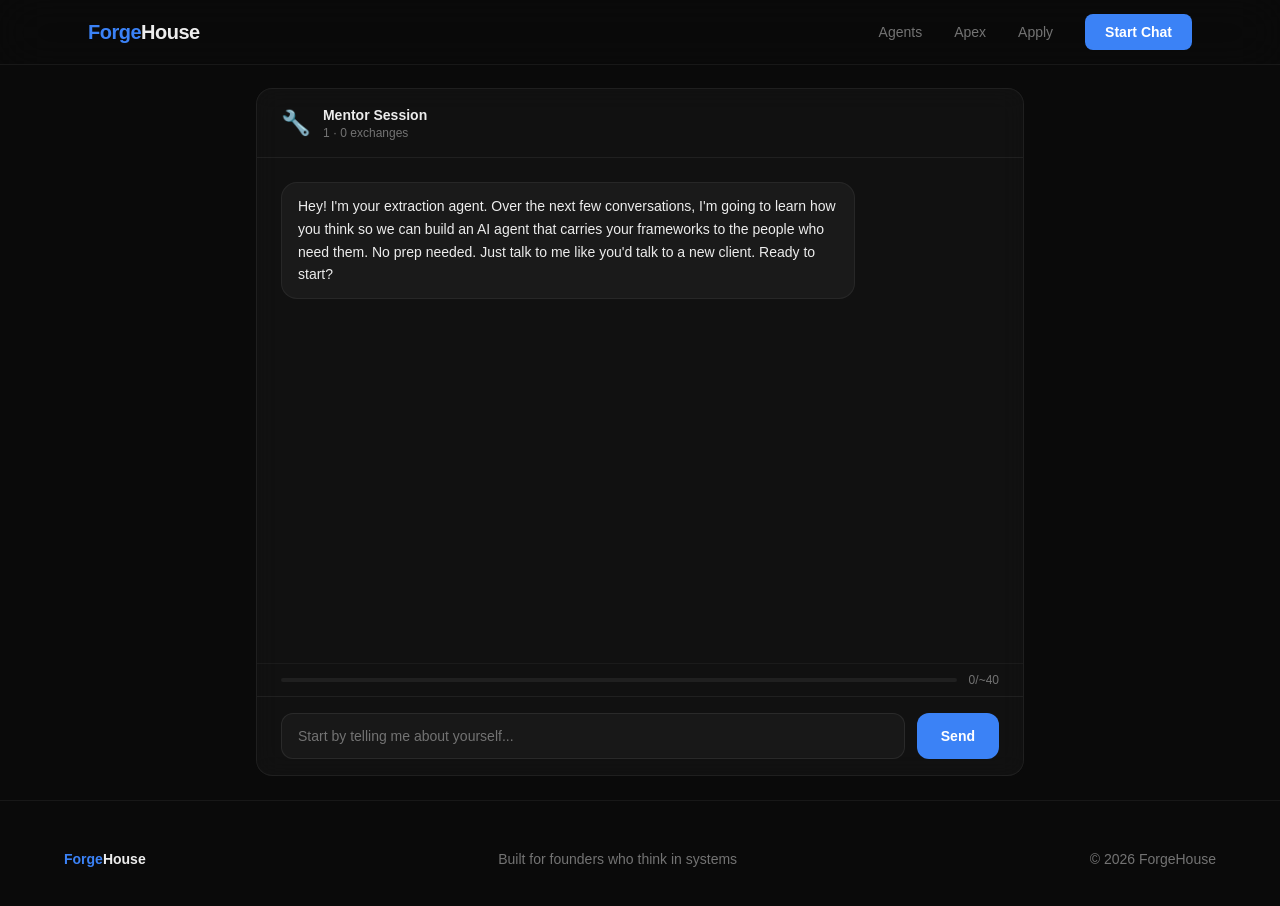
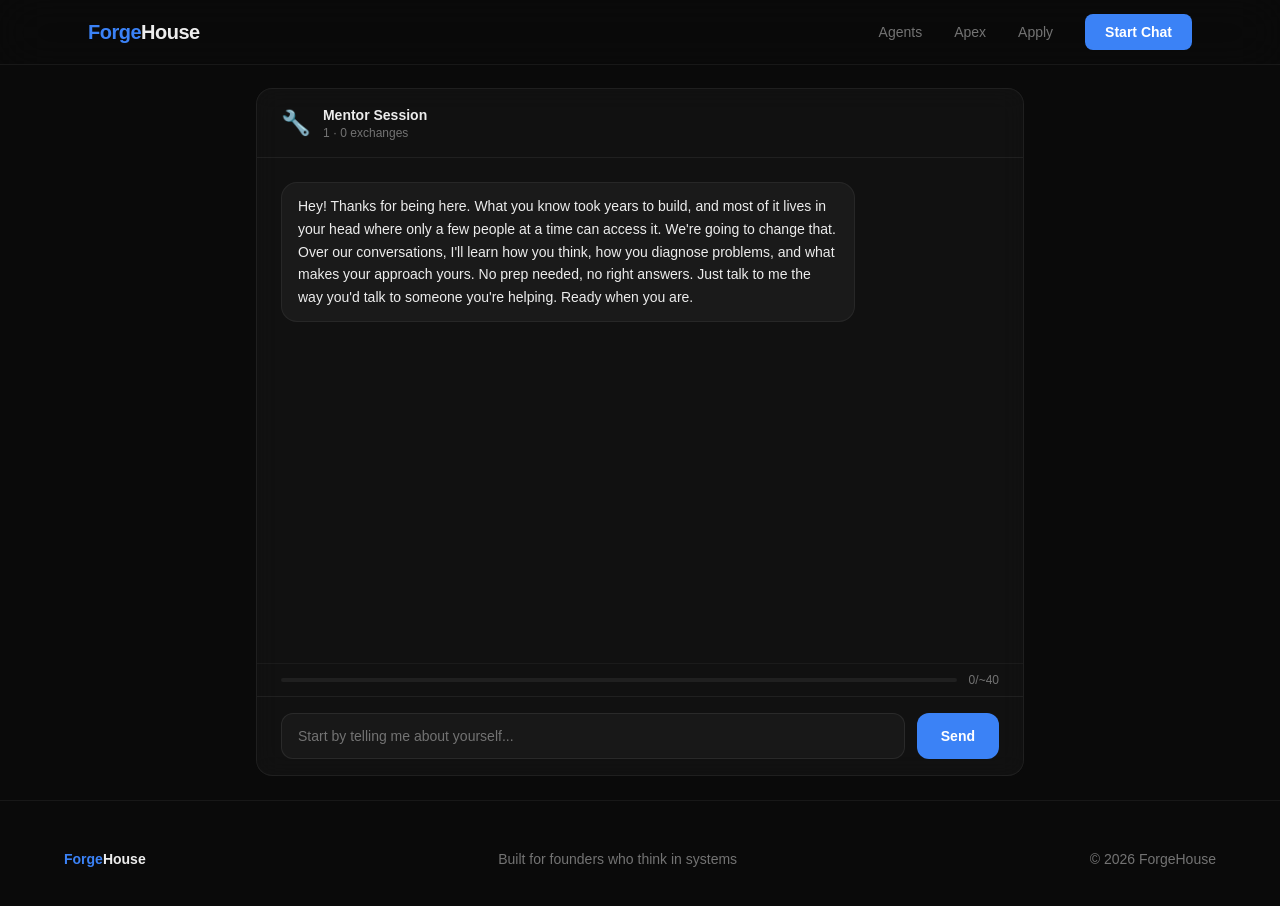
Before and after one commit to Apex-Sudo/forgehouse-site, a Next.js app: page /contribute/1 in a window 1280 px wide. Shown: the top 906 px of the page. Built offline with nearby package versions, Linux system fonts and the light colour scheme.

Commit message:
reword opening: wertschätzend framing, contributing knowledge not being extracted

```diff
--- a/src/app/contribute/[slug]/page.tsx
+++ b/src/app/contribute/[slug]/page.tsx
@@ -149,7 +149,7 @@ export default function ExtractionPage() {
             {!started && (
               <div className="flex justify-start">
                 <div className="max-w-[80%] bg-white/[0.04] border border-white/[0.06] px-4 py-3 text-sm leading-relaxed rounded-2xl">
-                  Hey! I&apos;m your extraction agent. Over the next few conversations, I&apos;m going to learn how you think so we can build an AI agent that carries your frameworks to the people who need them. No prep needed. Just talk to me like you&apos;d talk to a new client. Ready to start?
+                  Hey! Thanks for being here. What you know took years to build, and most of it lives in your head where only a few people at a time can access it. We&apos;re going to change that. Over our conversations, I&apos;ll learn how you think, how you diagnose problems, and what makes your approach yours. No prep needed, no right answers. Just talk to me the way you&apos;d talk to someone you&apos;re helping. Ready when you are.
                 </div>
               </div>
             )}
--- a/src/lib/extraction-system-prompt.ts
+++ b/src/lib/extraction-system-prompt.ts
@@ -56,7 +56,7 @@ Capture how they communicate, not just what they know.
 - When you feel you have enough signal (usually 60-80 exchanges), tell them: "I think I have a really strong picture of how you think. Want to keep going or should I summarize what I've captured?"
 
 ## Opening Message
-Start with: "Hey! I'm your extraction agent. Over the next few conversations, I'm going to learn how you think so we can build an AI agent that carries your frameworks to the people who need them. No prep needed. Just talk to me like you'd talk to a new client. Ready to start?"
+Start with: "Hey! Thanks for being here. What you know took years to build, and most of it lives in your head where only a few people at a time can access it. We're going to change that. Over our conversations, I'll learn how you think, how you diagnose problems, and what makes your approach yours. No prep needed, no right answers. Just talk to me the way you'd talk to someone you're helping. Ready when you are."
 
 ## Important
 You are NOT the mentor's agent. You are the tool that builds their agent. Stay in extraction mode. Never switch to giving advice or acting as if you have expertise in their domain.`;
```
